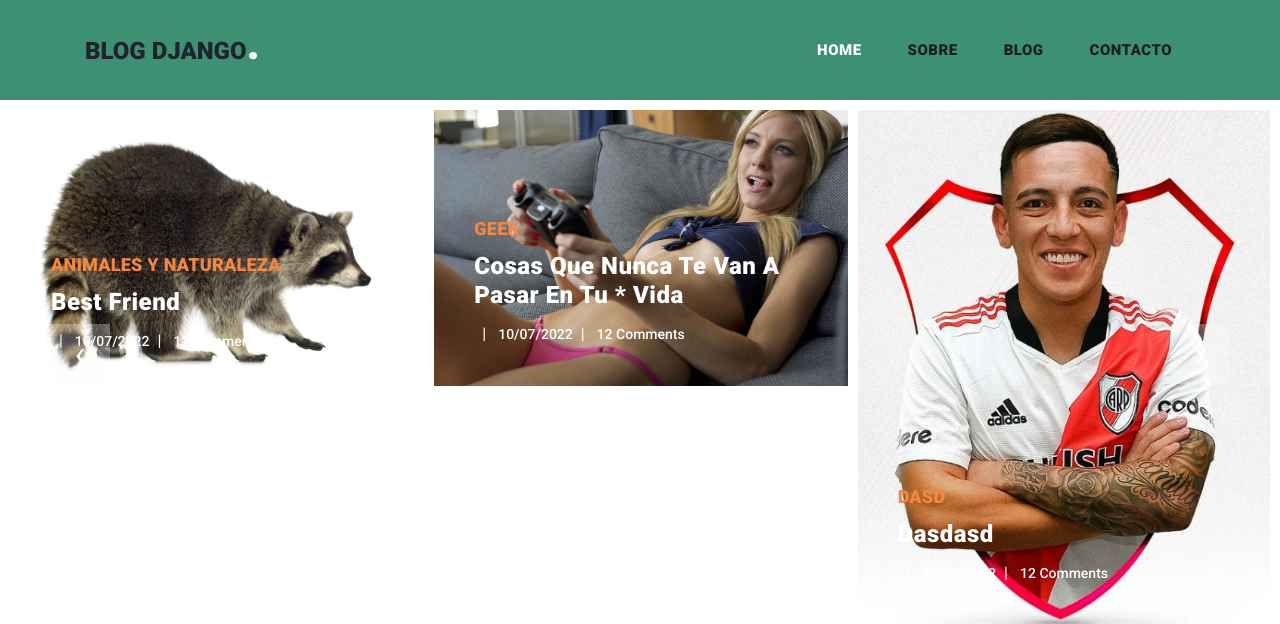
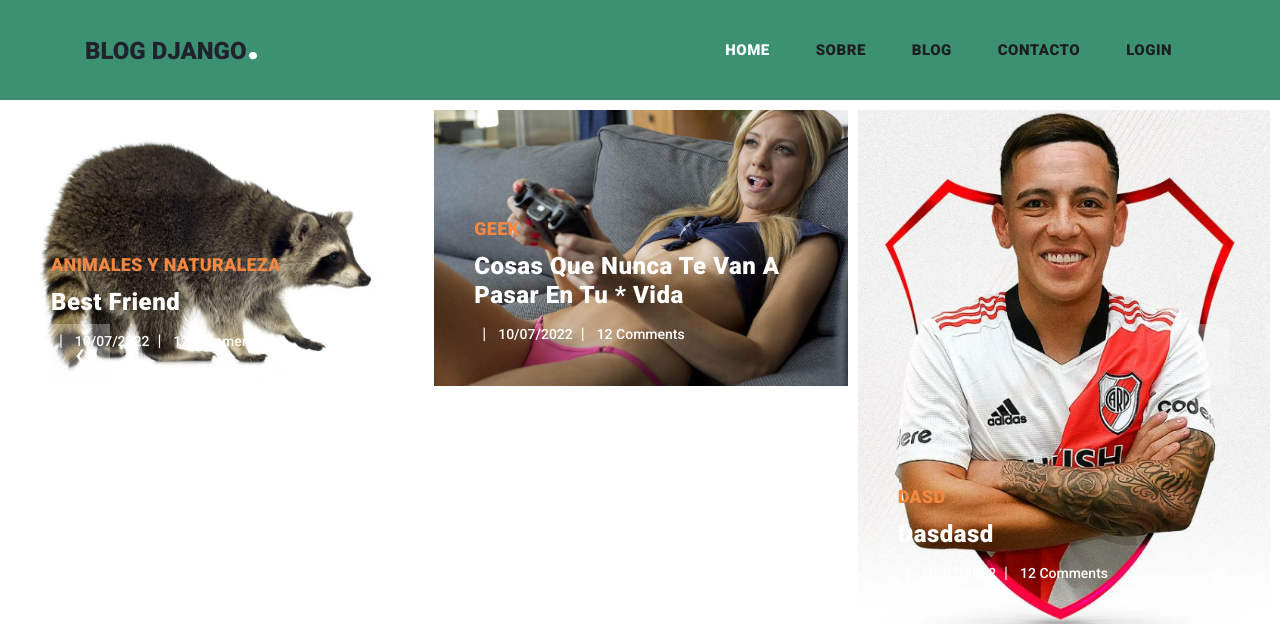
Before and after one commit to rafaelricardodarosa/MiniBlogCoder, a Django app: page / in a window 1280 px wide. Shown: the top 624 px of the page. Run offline with Django 4.2, Linux system fonts and the light colour scheme; data comes from the database, SQL or seed files in the repository; some libraries are stand-ins or nearby versions.

Commit message:
boton login
boton login

```diff
--- a/MiniBlogApp/templates/header.html
+++ b/MiniBlogApp/templates/header.html
@@ -24,6 +24,9 @@
                      <li class="nav-item">
                          <a class="nav-link" href="/contact/">Contacto</a>
                      </li>
+                     <li class="nav-item">
+                        <a class="nav-link" href="/login/">Login</a>
+                    </li>
                  </ul>
              </div>
          </div>
```
